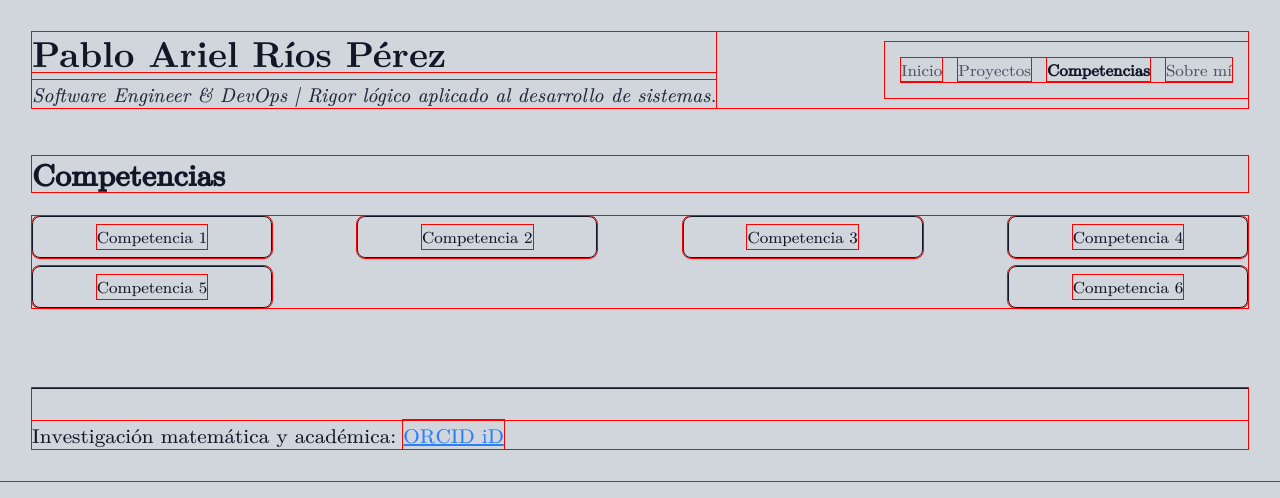
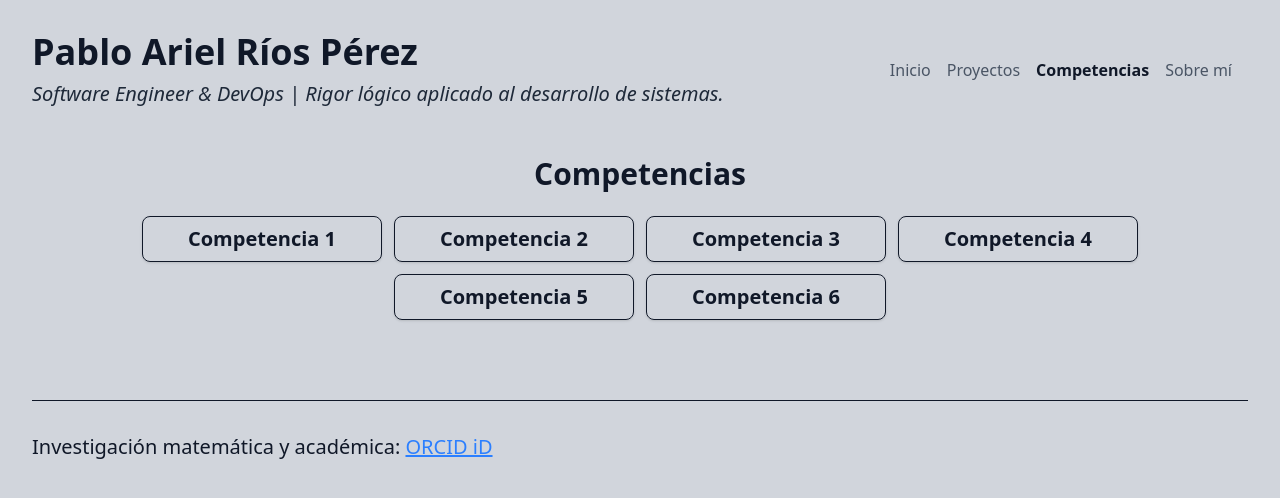
Before and after one commit to prios-vps/pablorios, a Next.js app: page /skills in a window 1280 px wide. Shown: the top 498 px of the page. Built offline with nearby package versions, Linux system fonts and the light colour scheme.

Commit message:
Editando pagina general competencias

```diff
--- a/src/app/layout.tsx
+++ b/src/app/layout.tsx
@@ -2,14 +2,14 @@
 import type { Metadata } from "next";
 
 // Fuentes
-import {
+/*import {
   ncm10Serif,
   ncm08Serif,
   ncm10Sans,
   ncm08Sans,
   ncm10Mono,
 } from "@/styles/ts/fonts";
-
+ */
 // Componentes
 import Header from "../components/header";
 import Footer from "../components/footer";
@@ -36,8 +36,11 @@ export default function RootLayout({
 }>) {
   return (
     <html lang="es">
+      {/*<body
+        className={`${ncm10Serif.variable} ${ncm08Serif.variable} ${ncm10Sans.variable} ${ncm08Sans.variable} ${ncm10Mono.variable} antialiased bg-gray-300 text-gray-900 dark:bg-gray-800 dark:text-gray-200`}
+      >*/}
       <body
-        className={`${ncm10Serif.variable} ${ncm08Serif.variable} ${ncm10Sans.variable} ${ncm08Sans.variable} ${ncm10Mono.variable} antialiased bg-gray-300 text-gray-900 dark:bg-gray-800 dark:text-gray-200`}
+        className={`antialiased bg-gray-300 text-gray-900 dark:bg-gray-800 dark:text-gray-200`}
       >
         <main className="flex flex-col max-w-7xl mx-auto p-8">
           <Header />
--- a/src/app/skills/page.tsx
+++ b/src/app/skills/page.tsx
@@ -1,17 +1,22 @@
+// Componentes de node
 import Link from 'next/link';
 
+// Componentes internos
+import T1 from '@/components/t1';
+
+// Información
 import { skills } from '@/data/ts/skills';
 
 export default function SkillIndex() {
   return (
     <>
-      <h1 className="text-3xl font-bold mb-6">Competencias</h1>
-      <ul className="flex flex-col justify-between gap-2 flex-wrap md:flex-row">
+      <T1>Competencias</T1>
+      <ul className="flex flex-col justify-center gap-3 flex-wrap md:flex-row">
         {skills.map((skill) => (
-          <li key={skill.id} className="flex justify-center min-w-60 border rounded-lg p-2 shadow-sm hover:shadow-md transition">
+          <li key={skill.id} className="flex m-0 p-0">
             <Link
               href={`/skills/${skill.slug}`}
-              className="flex"
+              className="flex justify-center min-w-60 border rounded-lg p-2 text-xl font-bold shadow-sm hover:shadow-md dark:hover:bg-gray-200 dark:hover:text-gray-800 transition"
             >
               {skill.name}
             </Link>
--- /dev/null
+++ b/src/components/t1.tsx
@@ -0,0 +1,11 @@
+import { ReactNode } from 'react';
+
+interface titleProps {
+  children: ReactNode;
+  className?: string
+}
+
+export default function T1({ children, className }: titleProps) {
+  const defaultClasses: string = "flex justify-center text-3xl font-bold mb-6";
+  return <h1 className={ className || defaultClasses }>{ children }</h1>
+}
--- a/src/styles/css/globals.css
+++ b/src/styles/css/globals.css
@@ -1,8 +1,8 @@
 @import "tailwindcss";
-
+/*
 * {
   outline: 1px solid red;
-}
+}*/
 
 body {
 	font-family: var(--font-ncm-08-serif);
```
